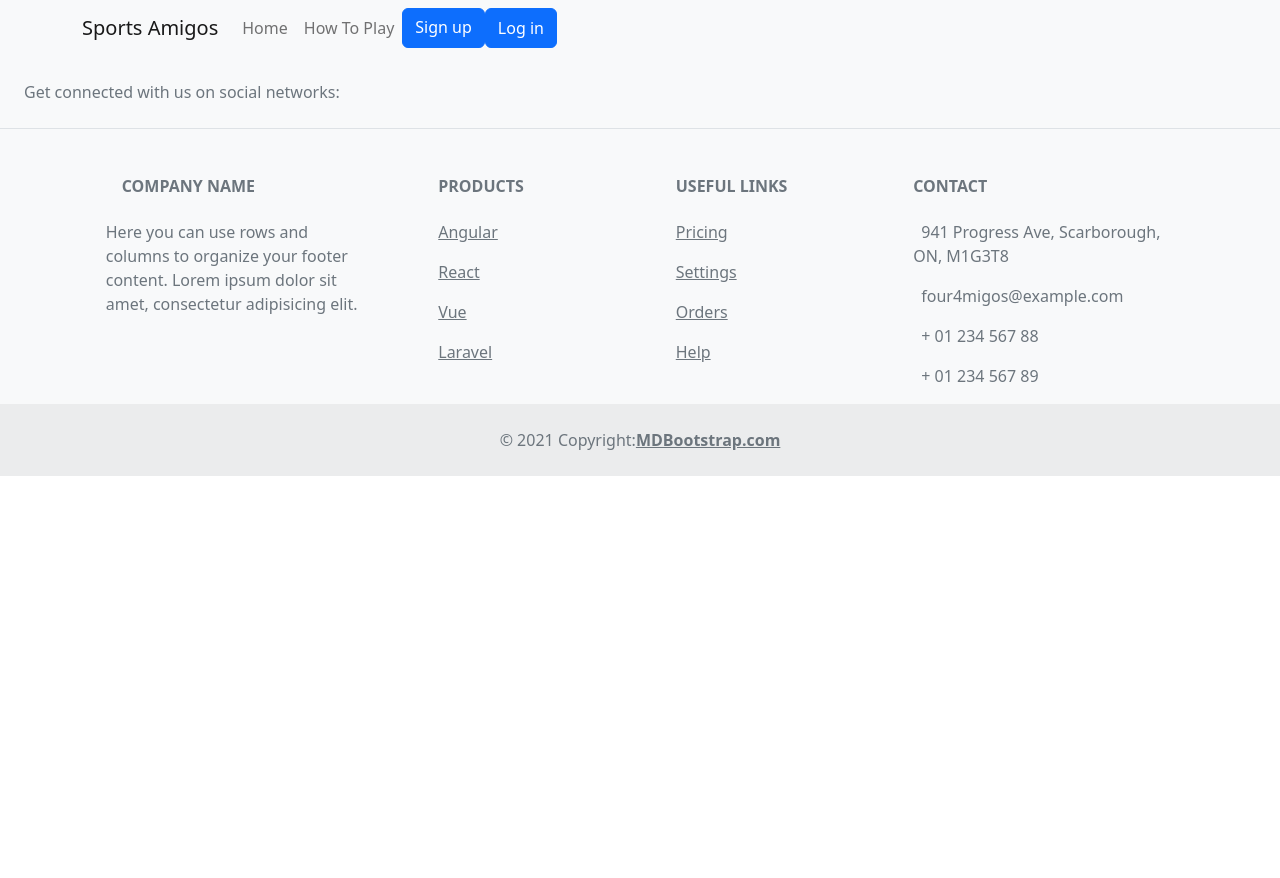
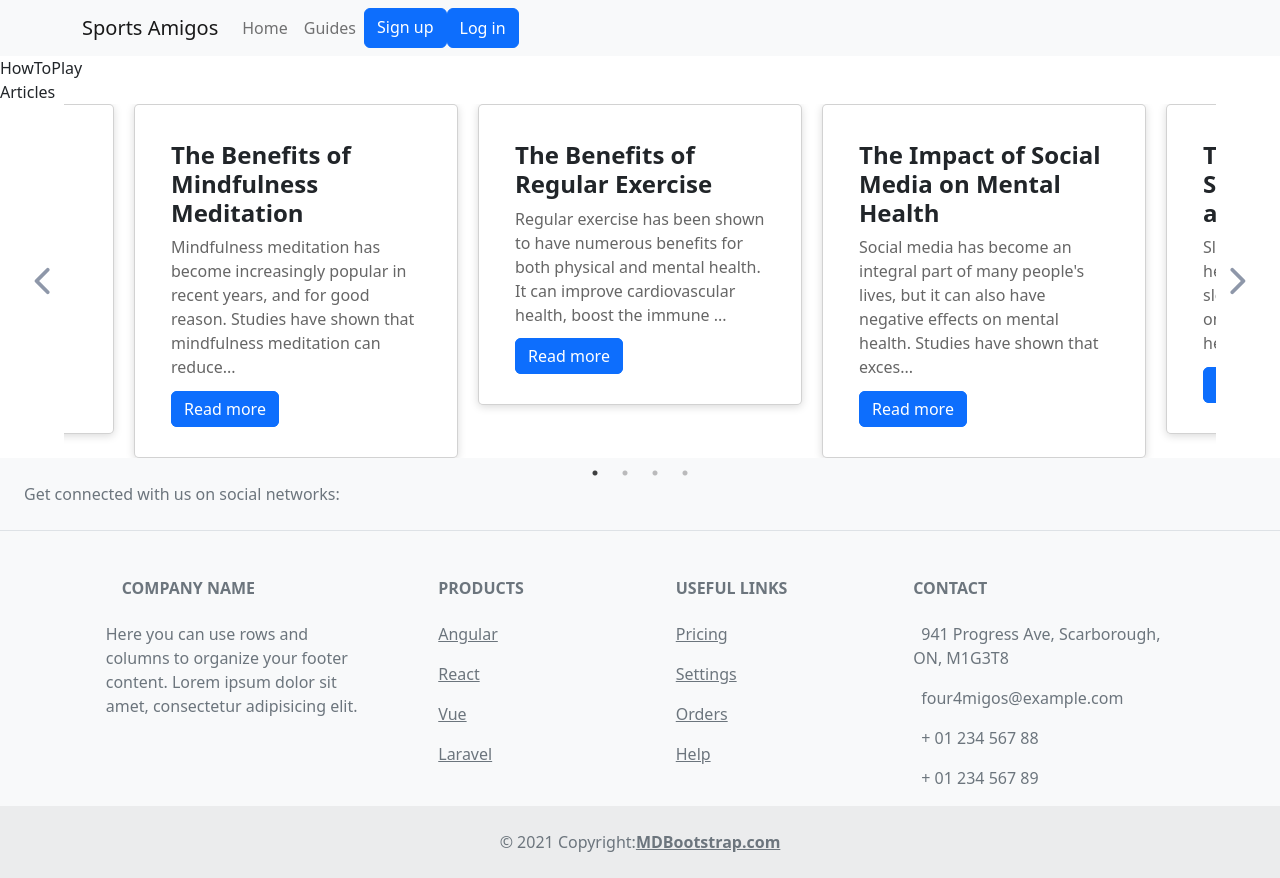
Before and after one commit to directnrg/SportsAmigos, a React (Create React App) app in the folder react_client/sports-amigos/: page /guides in a window 1280 px wide. Before the commit the page ends 800 px from the top, so only its background shows below. Built offline with nearby package versions, Linux system fonts and the light colour scheme; no server answers.

Commit message:
restructured folder hierarchy to group things together. updated App.js routes for this purpose.

```diff
--- a/react_client/sports-amigos/src/App.js
+++ b/react_client/sports-amigos/src/App.js
@@ -6,12 +6,13 @@ import Nav from 'react-bootstrap/Nav';
 import Container from 'react-bootstrap/Container';
 import Home from './components/Home';
 import SignUp from './components/SignUp';
-import HowToPlay from './components/HowToPlay';
+import HowToPlay from './components/Guides/HowToPlay';
 import Button from 'react-bootstrap/Button';
 import Login from './components/Login';
 import Footer from './components/Footer';
-import LeagueList from './components/LeagueList';
-import MyLeagues from './components/MyLeagues';
+import LeagueList from './components/Leagues/LeagueList';
+import MyLeagues from './components/Leagues/MyLeagues';
+import Article from './components/Guides/Article';
 
 function SportsAmigosApp() {
 
@@ -39,7 +40,7 @@ function SportsAmigosApp() {
           <Navbar.Collapse id="basic-navbar-nav">
             <Nav className="me-auto">
               <Nav.Link as={Link} to="/">Home</Nav.Link>
-              <Nav.Link as={Link}  to="/how-to-play">How To Play</Nav.Link>
+              <Nav.Link as={Link}  to="/guides">Guides</Nav.Link>
               <Nav.Link as={Link}  to="/league-list">League List</Nav.Link>
               <Nav.Link as={Link}  to="/my-leagues">My Leagues</Nav.Link>
               <Button as={Link}  to="/" onClick={loginToggle} >Log Out</Button>{' '}
@@ -53,12 +54,11 @@ function SportsAmigosApp() {
           <Routes>
             <Route index element={<Home/>} />
             <Route path="sign-up" element={<SignUp/>} />
-            <Route path="/how-to-play" element={<HowToPlay/>} />
+            <Route path="/guides" element={<HowToPlay/>} />
+            <Route path="/guides/article/:id" element={<Article/>} />
             <Route path="/log-in" element={<Login/>} />
             <Route path="/league-list" element={<LeagueList/>} />
             <Route path="/my-leagues" element={<MyLeagues/>} />
-
-
 
             {/*Add the route to your component if necessary */}
           </Routes>
@@ -85,7 +85,7 @@ function SportsAmigosApp() {
           <Navbar.Collapse id="basic-navbar-nav">
             <Nav className="me-auto">
               <Nav.Link as={Link} to="/">Home</Nav.Link>
-              <Nav.Link as={Link}  to="/how-to-play">How To Play</Nav.Link>
+              <Nav.Link as={Link}  to="/guides">Guides</Nav.Link>
               <Button as={Link}  to="/sign-up">Sign up</Button>{' '}
               <Button onClick={loginToggle}  >Log in</Button>
 
@@ -99,7 +99,7 @@ function SportsAmigosApp() {
           <Routes>
             <Route index element={<Home/>} />
             <Route path="sign-up" element={<SignUp/>} />
-            <Route path="/how-to-play" element={<HowToPlay/>} />
+            <Route path="/guides" element={<HowToPlay/>} />
             <Route path="/log-in" element={<Login/>} />
 
             {/*Add the route to your component if necessary */}
--- a/react_client/sports-amigos/src/components/HowToPlay.js
+++ /dev/null
@@ -1,7 +0,0 @@
-import React from 'react'
-
-export default function HowToPlay() {
-  return (
-    <div>HowToPlay</div>
-  )
-}
--- a/react_client/sports-amigos/src/components/LeagueList.js
+++ /dev/null
@@ -1,7 +0,0 @@
-import React from 'react'
-
-export default function LeagueList() {
-  return (
-    <div>LeagueList</div>
-  )
-}
--- a/react_client/sports-amigos/src/components/MyLeagues.js
+++ /dev/null
@@ -1,7 +0,0 @@
-import React from 'react'
-
-export default function MyLeagues() {
-  return (
-    <div>MyLeagues</div>
-  )
-}
--- a/react_client/sports-amigos/src/styles/App.css
+++ b/react_client/sports-amigos/src/styles/App.css
@@ -1 +1,3 @@
 @import 'bootstrap/dist/css/bootstrap.min.css';
+@import "slick-carousel/slick/slick.css";
+@import "slick-carousel/slick/slick-theme.css";
```
Also changed, not shown: react_client/sports-amigos/package.json (+7 -0 lines), 1 other file (tests, documents, lock files or other folders).
